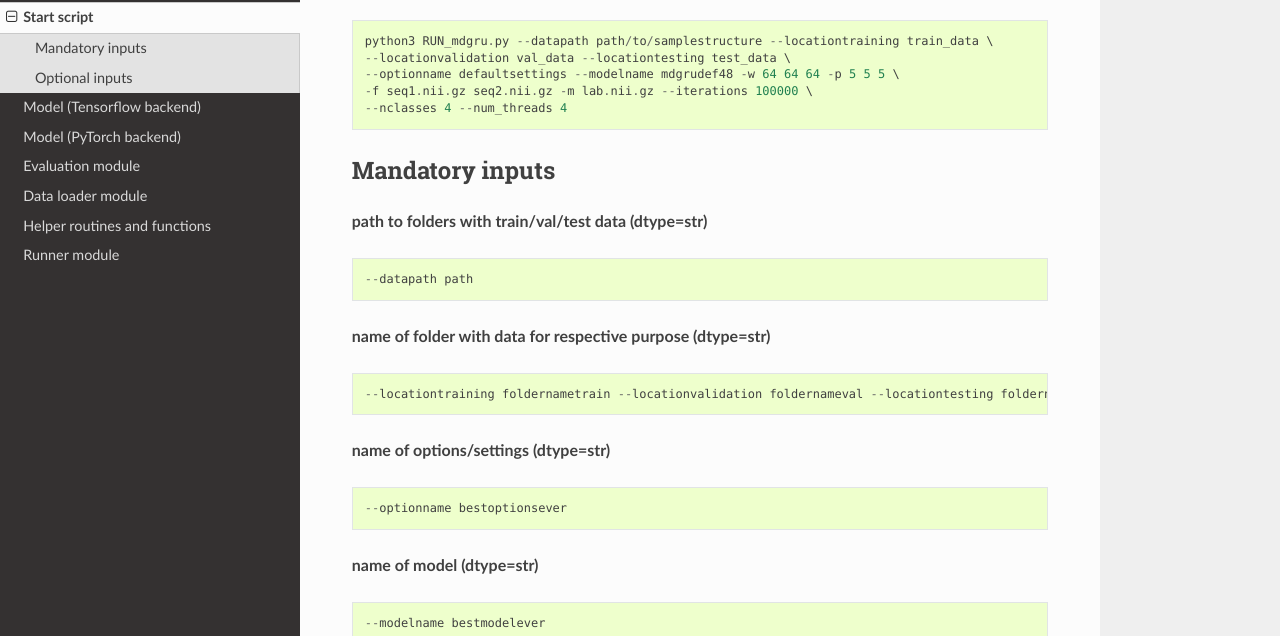
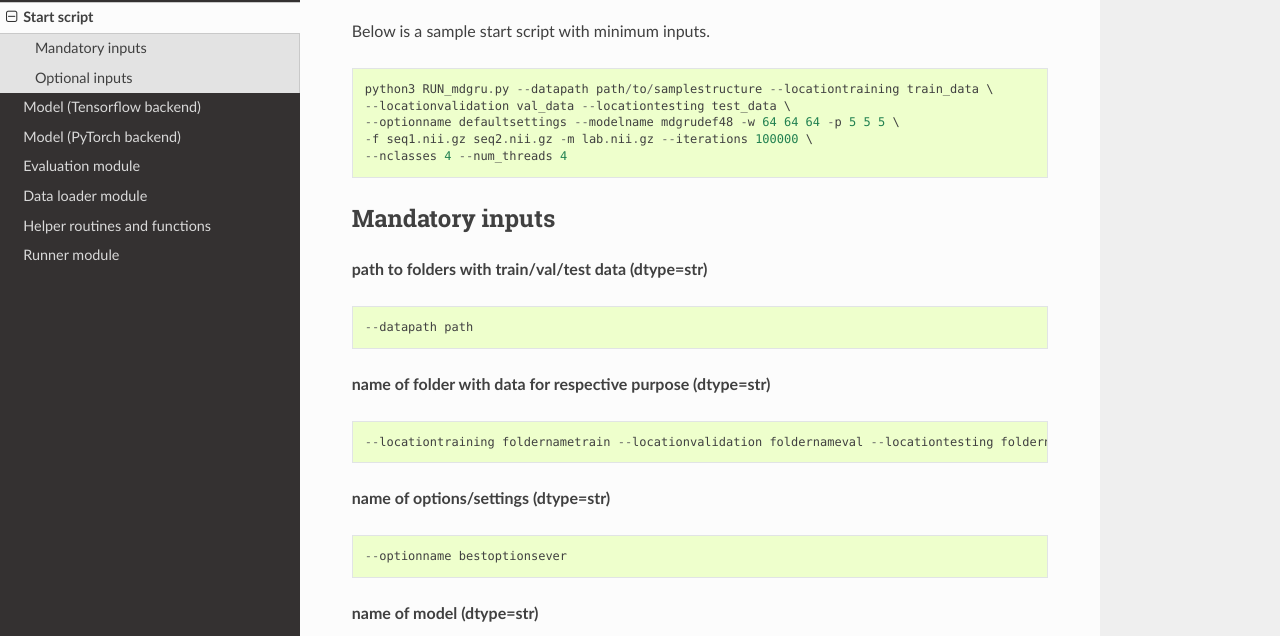
Before and after one commit to zubata88/mdgru, a Sphinx documentation site: the page built from docs/RUN_mdgru.rst, in a window 1280 px wide and 900 px high, cut to the strip 264-900 px from the top of the window. Built offline with Sphinx 7.4.7 and the Read the Docs theme 2.0.0, drawn with Linux system fonts in a browser that asks for light colours.

Commit message:
Update RUN_mdgru.rst

```diff
--- a/docs/RUN_mdgru.rst
+++ b/docs/RUN_mdgru.rst
@@ -4,6 +4,8 @@ Start script
 .. automodule:: RUN_mdgru
     :members:
     :undoc-members:
+
+Below is a sample start script with minimum inputs.
 
 ::
 
```
